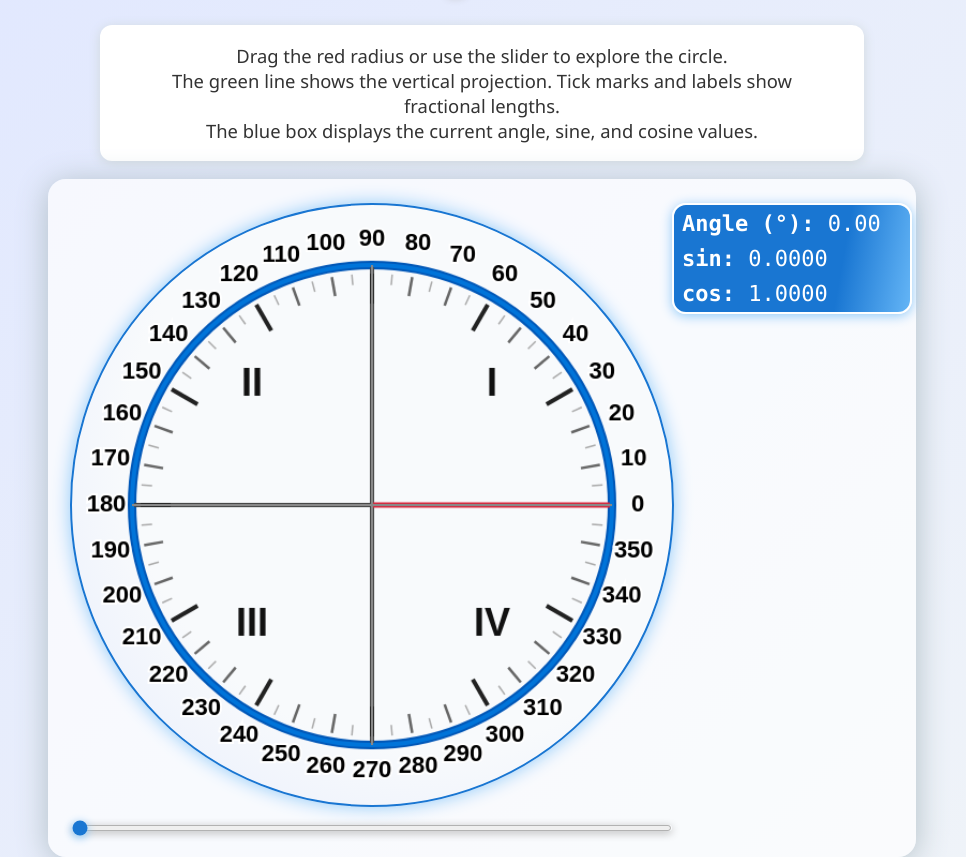
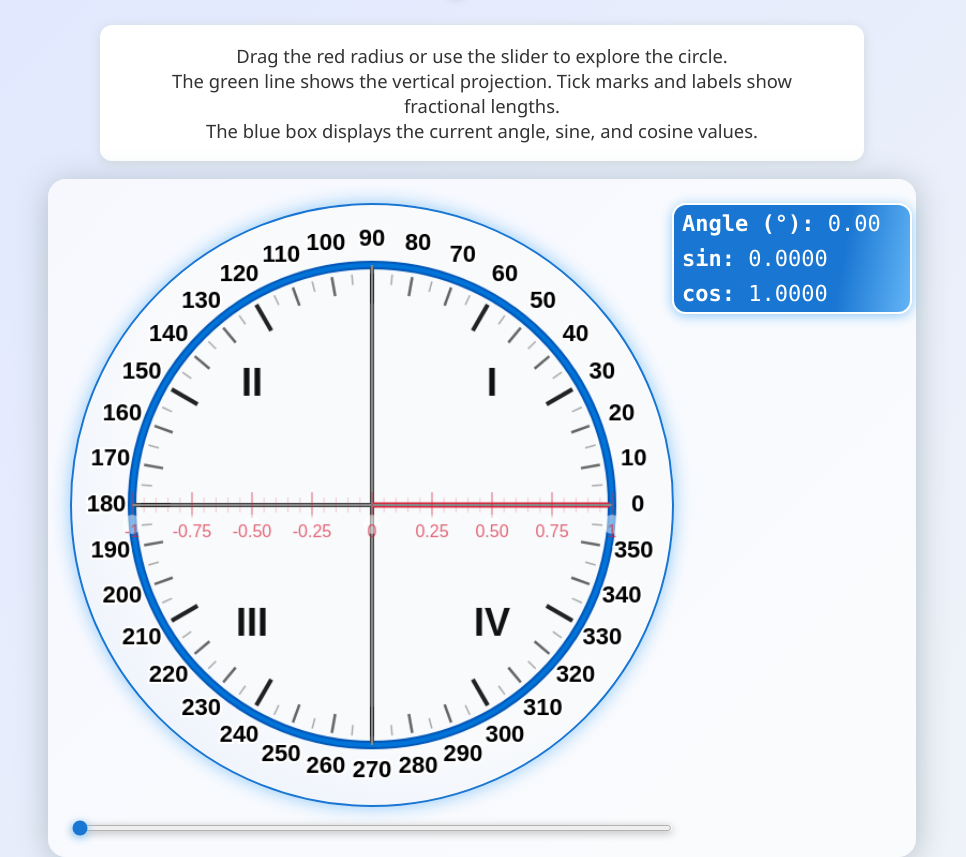
Before and after one commit to shmyak-misha/Yakovs-Trigonometry, a plain HTML site: page index.html in a window 1280 px wide. Shown: the part 91-948 px from the top of the page, without its empty margins (158-1124 px from the left). Drawn offline with Linux system fonts and the light colour scheme.

Commit message:
markings added to diametr

```diff
--- a/index.html
+++ b/index.html
@@ -173,53 +173,66 @@
             ctx.globalAlpha = 1;
             ctx.fill();
 
-            // Draw tick marks on the radius (red line) from 0 to 1 every 0.25
+
             // Draw wide transparent red ruler background for the radius
-            const rulerWidthRedLine = 32;
-            const rulerLengthRedLine = radius;
-            const angleRadRedLine = angleDeg * Math.PI / 180;
+            const rulerWidth = 38;
+            const rulerLength = radius;
+            const angleRadRuler = angleDeg * Math.PI / 180;
             ctx.save();
-            ctx.globalAlpha = 0.18;
-            ctx.fillStyle = 'rgba(255,255,255,1)';
+            ctx.globalAlpha = 0.22;
+            ctx.fillStyle = '#fff';
             ctx.translate(center.x, center.y);
-            ctx.rotate(angleRadRedLine);
-            ctx.fillRect(0, -rulerWidthRedLine/2, rulerLengthRedLine, rulerWidthRedLine);
+            ctx.rotate(angleRadRuler);
+            ctx.fillRect(0, -rulerWidth/2, rulerLength, rulerWidth);
             ctx.globalAlpha = 1;
-            ctx.lineWidth = 2;
-            ctx.strokeStyle = '#f8bbbd';
-            ctx.strokeRect(0, -rulerWidthRedLine/2, rulerLengthRedLine, rulerWidthRedLine);
-            ctx.setTransform(1, 0, 0, 1, 0, 0);
-            ctx.restore();
-            // Draw wide transparent red ruler background for the radius
-            const rulerWidthRed = 32;
-            const rulerLengthRed = radius;
-            const angleRadRedRuler = angleDeg * Math.PI / 180;
-            ctx.save();
-            ctx.globalAlpha = 0.18;
-            ctx.fillStyle = 'rgba(255,255,255,1)';
-            ctx.translate(center.x, center.y);
-            ctx.rotate(angleRadRedRuler);
-            ctx.fillRect(0, -rulerWidthRed/2, rulerLengthRed, rulerWidthRed);
-            ctx.globalAlpha = 1;
-            ctx.lineWidth = 2;
-            ctx.strokeStyle = '#f8bbbd';
-            ctx.strokeRect(0, -rulerWidthRed/2, rulerLengthRed, rulerWidthRed);
+            ctx.lineWidth = 3;
+            ctx.strokeStyle = '#d7263d';
+            ctx.strokeRect(0, -rulerWidth/2, rulerLength, rulerWidth);
             ctx.setTransform(1, 0, 0, 1, 0, 0);
             ctx.restore();
 
-
-            // Draw semi-transparent white rectangle as ruler background for the radius
+            // Draw more prominent tick marks and labels on the red ruler
             ctx.save();
-            ctx.globalAlpha = 0.13;
-            ctx.fillStyle = '#fff';
-            const rulerWidthR = 32;
-            const rulerLengthR = radius;
-            const angleRadRuler = angleDeg * Math.PI / 180;
             ctx.translate(center.x, center.y);
             ctx.rotate(angleRadRuler);
-            ctx.fillRect(0, -rulerWidthR/2, rulerLengthR, rulerWidthR);
-            ctx.setTransform(1, 0, 0, 1, 0, 0);
-            ctx.globalAlpha = 1;
+            ctx.font = 'bold 20px Arial';
+            ctx.textAlign = 'center';
+            ctx.textBaseline = 'middle';
+            for (let t = 0; t <= 1.001; t += 0.25) {
+                // Major tick every 0.25
+                ctx.beginPath();
+                ctx.moveTo(rulerLength * t, -rulerWidth/2);
+                ctx.lineTo(rulerLength * t, rulerWidth/2);
+                ctx.strokeStyle = '#d7263d';
+                ctx.lineWidth = 4;
+                ctx.stroke();
+                // Minor tick every 0.05 (except at 0, 0.25, 0.5, 0.75, 1)
+                if (t < 1) {
+                    for (let s = 0.05; s < 0.25; s += 0.05) {
+                        let pos = t + s;
+                        if (pos >= 1) break;
+                        ctx.beginPath();
+                        ctx.moveTo(rulerLength * pos, -rulerWidth/4);
+                        ctx.lineTo(rulerLength * pos, rulerWidth/4);
+                        ctx.strokeStyle = '#d7263d';
+                        ctx.lineWidth = 2;
+                        ctx.stroke();
+                    }
+                }
+                // Labels (not at 0)
+                if (t > 0 && t < 1.001) {
+                    ctx.save();
+                    ctx.globalAlpha = 0.9;
+                    ctx.fillStyle = '#fff';
+                    ctx.beginPath();
+                    ctx.arc(rulerLength * t, -rulerWidth/2 + 18, 15, 0, 2 * Math.PI);
+                    ctx.fill();
+                    ctx.globalAlpha = 1;
+                    ctx.fillStyle = '#d7263d';
+                    ctx.fillText(t.toFixed(2), rulerLength * t, -rulerWidth/2 + 18);
+                    ctx.restore();
+                }
+            }
             ctx.restore();
 
 
@@ -495,6 +508,57 @@
             ctx.stroke();
 
 
+            // Draw ruler-like markings on the diameter (horizontal line)
+            ctx.save();
+            ctx.font = '16px Arial';
+            ctx.textAlign = 'center';
+            ctx.textBaseline = 'top';
+            for (let t = -1; t <= 1.001; t += 0.25) {
+                const x = center.x + t * radius;
+                const y = center.y;
+                // Major tick
+                ctx.save();
+                ctx.globalAlpha = 0.35;
+                ctx.beginPath();
+                ctx.moveTo(x, y - 12);
+                ctx.lineTo(x, y + 12);
+                ctx.strokeStyle = '#d7263d';
+                ctx.lineWidth = 2;
+                ctx.stroke();
+                ctx.restore();
+                // Label
+                ctx.save();
+                ctx.globalAlpha = 0.5;
+                ctx.fillStyle = '#fff';
+                ctx.beginPath();
+                ctx.arc(x, y + 18, 9, 0, 2 * Math.PI);
+                ctx.fill();
+                ctx.globalAlpha = 0.7;
+                ctx.fillStyle = '#d7263d';
+                let label = (Math.abs(t) < 0.001) ? '0' : (t > 0.99 ? '1' : (t < -0.99 ? '-1' : t.toFixed(2)));
+                ctx.fillText(label, x, y + 18);
+                ctx.restore();
+                // Minor ticks between major
+                if (t < 1) {
+                    for (let s = 0.05; s < 0.25; s += 0.05) {
+                        let pos = t + s;
+                        if (pos > 1) break;
+                        const mx = center.x + pos * radius;
+                        ctx.save();
+                        ctx.globalAlpha = 0.22;
+                        ctx.beginPath();
+                        ctx.moveTo(mx, y - 7);
+                        ctx.lineTo(mx, y + 7);
+                        ctx.strokeStyle = '#d7263d';
+                        ctx.lineWidth = 1;
+                        ctx.stroke();
+                        ctx.restore();
+                    }
+                }
+            }
+            ctx.restore();
+
+
             // ...existing code...
         }
 
@@ -534,6 +598,9 @@
                 isDragging = true;
             }
         });
+        canvas.addEventListener('mouseleave', () => {
+            isDragging = false;
+        });
         canvas.addEventListener('touchstart', (e) => {
             const { center, radius } = getCenterAndRadius();
             const { x: mouseX, y: mouseY } = getPointerPosition(e);
@@ -548,7 +615,7 @@
 
         function handlePointerMove(e) {
             if (!isDragging) return;
-            e.preventDefault();
+            if (e.type.startsWith('touch')) e.preventDefault();
             const { center } = getCenterAndRadius();
             const { x: mouseX, y: mouseY } = getPointerPosition(e);
             const dx = mouseX - center.x;
```
